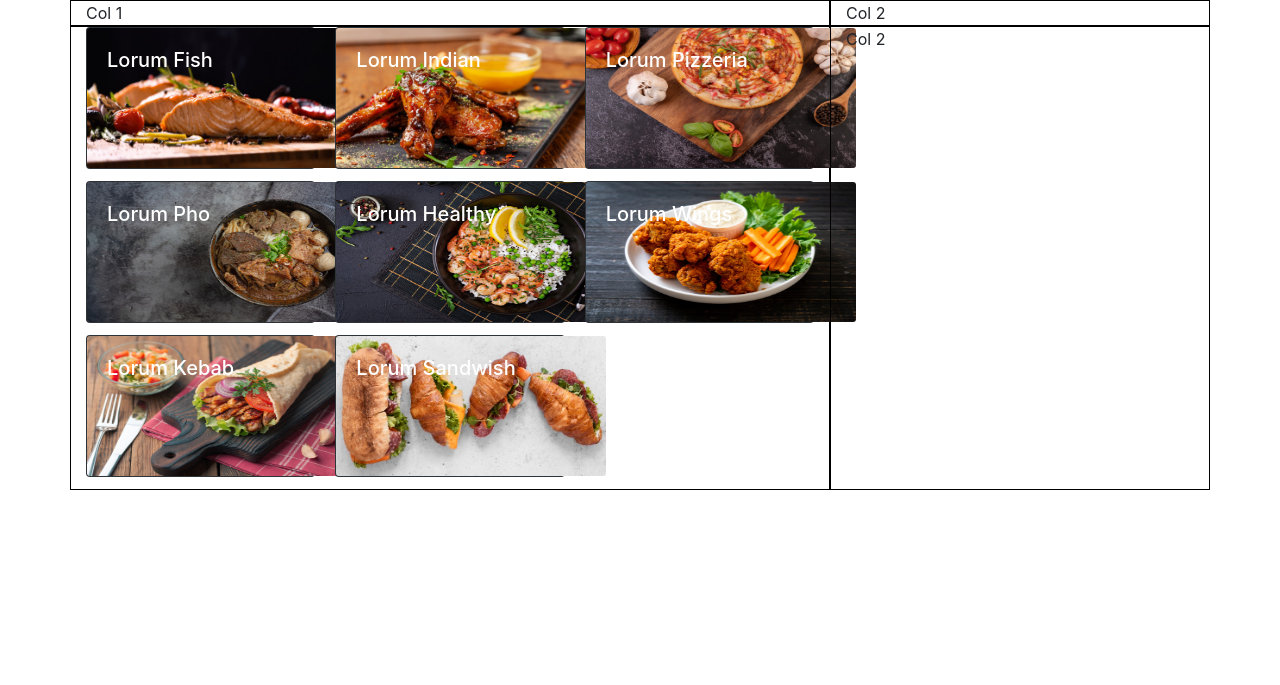
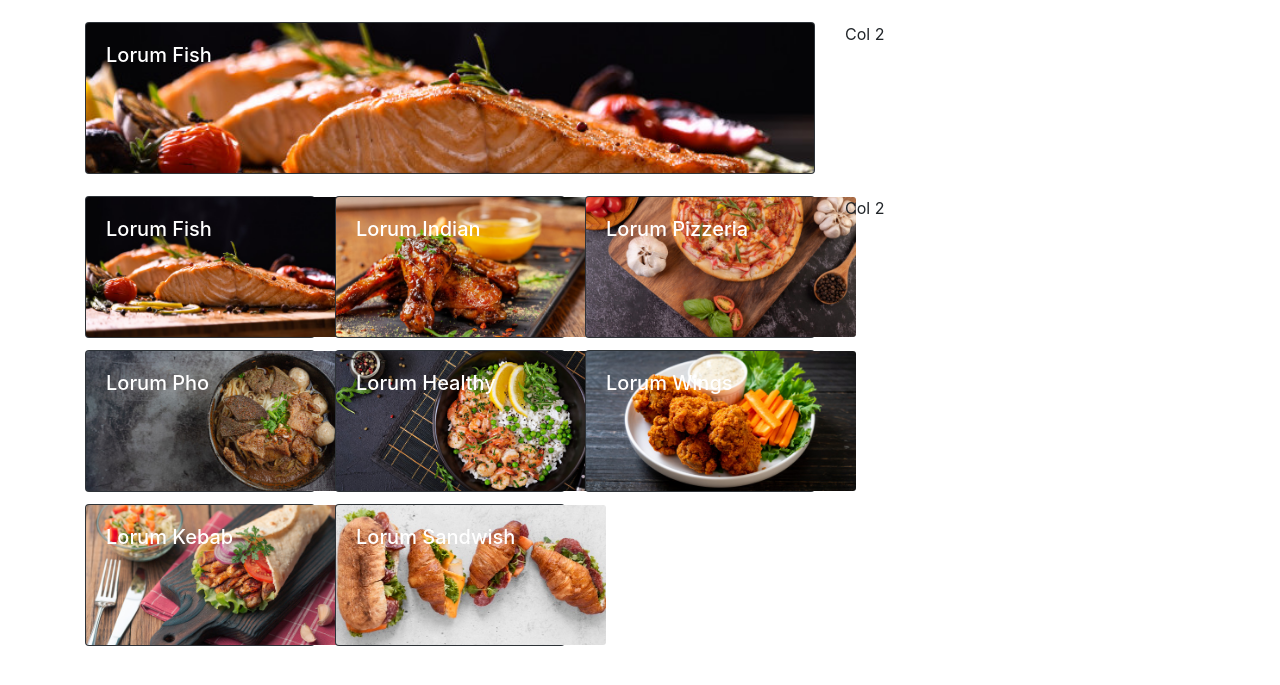
Before and after one commit to luisdiaz1997/CSC642_Project, a Flask app: page / in a window 1280 px wide. Shown: the part 56-741 px from the top of the page. Run offline with Flask 2, Linux system fonts and the light colour scheme; some libraries are stand-ins or nearby versions.

Commit message:
styled images

```diff
--- a/templates/home.html
+++ b/templates/home.html
@@ -6,20 +6,26 @@ Foodridise
 {% block content %}
   {% include 'navbar.html' %}
   <div class="container">
-    <div class="row">
-      <div class="col-8 test">
-        Col 1
+    <div class="row custom_row">
+      <div class="col-8">
+
+          <div class="card bg-dark text-white ">
+            <img src="{{ data[0]['src']}}" class="card-img big-image" alt="...">
+            <div class="card-img-overlay">
+              <h5 class="card-title">{{ data[0]['name']}}</h5>
+            </div>
+          </div>
       </div>
-      <div class="col-4 test">
+      <div class="col-4">
         Col 2
       </div>
     </div>
-    <div class="row">
-      <div class="col-8 test">
+    <div class="row custom_row">
+      <div class="col-8">
         <div class="card-columns">
             {%for element in data%}
                 <div class="card bg-dark text-white">
-                  <img src="{{ element['src']}}" class="card-img center-cropped" alt="...">
+                  <img src="{{ element['src']}}" class="card-img small-image" alt="...">
                   <div class="card-img-overlay">
                     <h5 class="card-title">{{ element['name']}}</h5>
                   </div>
@@ -27,7 +33,7 @@ Foodridise
             {% endfor %}
         </div>
       </div>
-      <div class="col-4 test">
+      <div class="col-4">
         Col 2
       </div>
     </div>
@@ -36,15 +42,23 @@ Foodridise
 
 {% block style %}
   <style type="text/css">
-    .test{
+    .custom_row{
       /* background: orange; */
-      border: 1px solid black;
+      /* border: 1px solid black; */
+      margin-top: 2%
     }
-    .center-cropped {
-
+    .small-image {
+      /* position: relative; */
+      object-fit: cover;
       object-position: center; /* Center the image within the element */
       height: 140px;
       width: 270px;
     }
+    .big-image{
+        object-fit: cover;
+        object-position: center; /* Center the image within the element */
+        height: 150px;
+        width: auto;
+    }
   </style>
 {% endblock %}
```
